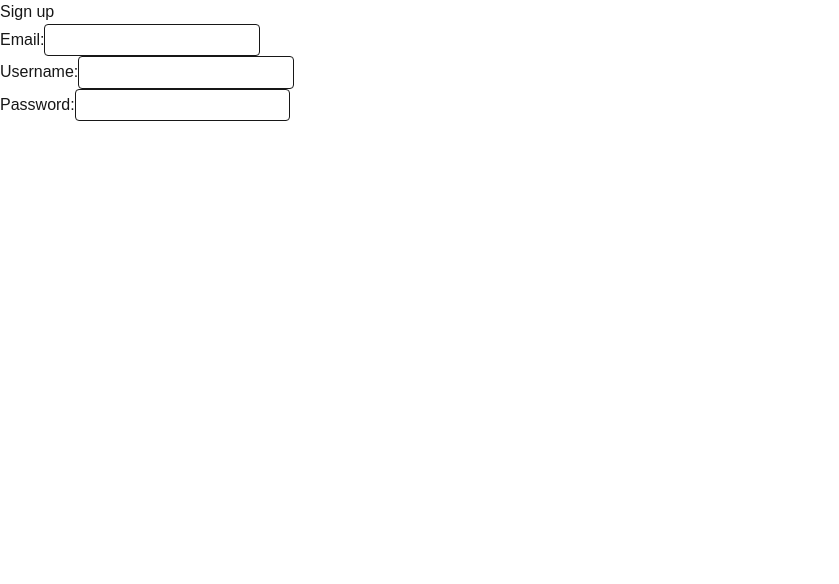
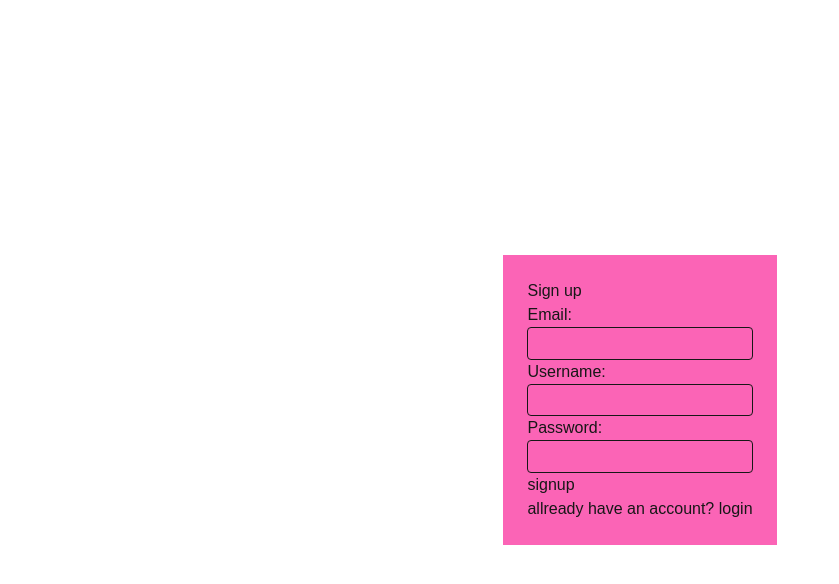
Before and after one commit to shadon016/mini-retail-app, a Next.js app: page /signup in a window 1280 px wide. Shown: the top 584 px of the page, without its empty margins (0-839 px from the left). Built offline with nearby package versions, Linux system fonts and the light colour scheme.

Commit message:
fixing pattren

```diff
--- a/app/(auth)/signup/page.js
+++ b/app/(auth)/signup/page.js
@@ -1,23 +1,30 @@
 import React from "react";
+import Link from "next/link";
 
 const Page = () => {
   return (
-    <div>
+    <div className="h-screen flex justify-center items-center">
+      <div className="bg-pink-400 p-6">
         <h1>Sign up</h1>
-      <form>
-        <div>
+        <form className="">
+          <div className="flex flex-col">
             <label htmlFor="email">Email:</label>
             <input type="email" id="email" name="email" required />
           </div>
-        <div>
+          <div className="flex flex-col">
             <label htmlFor="username">Username:</label>
             <input type="text" id="username" name="username" required />
           </div>
-        <div>
+          <div className="flex flex-col">
             <label htmlFor="password">Password:</label>
             <input type="password" id="password" name="password" required />
           </div>
+          <button>signup</button>
+          <p>
+            allready have an account? <Link href="/signin">login</Link>
+          </p>
         </form>
+      </div>
     </div>
   );
 };
--- a/app/(home)/[id]/page.js
+++ b/app/(home)/[id]/page.js
@@ -1,8 +1,21 @@
 import React from "react";
+
+import Image from "next/image";
 
 const Page = async ({ params }) => {
   const { id } = await params;
-  return <div>{id}</div>;
+  return (
+    <div>
+      <div>
+        <Image src="/product.jpg" height={100} width={100} alt="img" />
+      </div>
+      <div>
+        <h1 className="text-2xl font-bold">Product Name</h1>
+        <p className="text-gray-700">Product Description</p>
+        <p className="text-lg font-semibold">$99.99</p>
+      </div>
+    </div>
+  );
 };
 
 export default Page;
--- a/app/(home)/layout.js
+++ b/app/(home)/layout.js
@@ -1,6 +1,6 @@
 import { Geist, Geist_Mono } from "next/font/google";
 import "../globals.css";
-import Nav from "./_components/nav.jsx";
+import Sidenav from "./_components/sidenav.jsx";
 
 const geistSans = Geist({
   variable: "--font-geist-sans",
@@ -21,10 +21,12 @@ export default function RootLayout({ children }) {
   return (
     <html lang="en">
       <body
-        className={`${geistSans.variable} ${geistMono.variable} antialiased`}
+        className={`${geistSans.variable} ${geistMono.variable} antialiased flex gap-6 my-6 px-12`}
       >
-        {/* <Nav /> */}
-        {children}
+        <div className="flex-1/4">
+          <Sidenav />
+        </div>
+        <div className="flex-3/4">{children}</div>
       </body>
     </html>
   );
--- a/app/(home)/page.js
+++ b/app/(home)/page.js
@@ -2,13 +2,8 @@ import Products from "./_components/product.jsx";
 import Sidenav from "./_components/sidenav.jsx";
 export default function Home() {
   return (
-    <div className="flex gap-6 my-6 px-12">
-      <div className="flex-1/3">
-        <Sidenav />
-      </div>
-      <div>
-        <Products />
-      </div>
+    <div className="">
+      <Products />
     </div>
   );
 }
```
Lines whose indentation alone changed are shown as unchanged.
